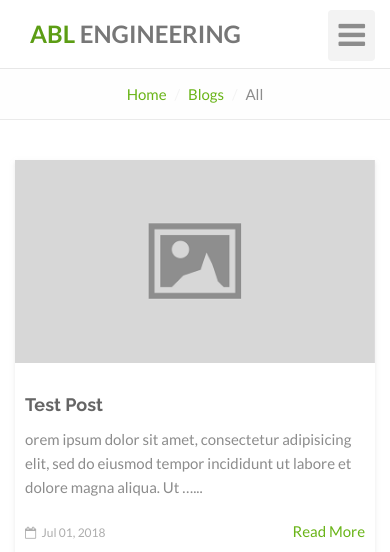
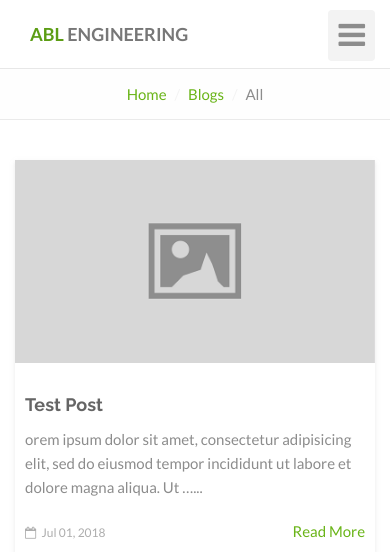
Before and after one commit to eyobofficial/abl-site, a Django app: page /blogs/ in a window 390 px wide. Shown: the top 552 px of the page. Run offline with Django 3.2, Linux system fonts and the light colour scheme; data comes from the database, SQL or seed files in the repository; parts of the project's set-up code (start-up, migrations or seed data) failed here and were passed over; some libraries are stand-ins or nearby versions.

Commit message:
Create to 2 navbar-brand for desktop & mobile

```diff
--- a/templates/base.html
+++ b/templates/base.html
@@ -52,6 +52,10 @@
 		ul.nav {
 			font-weight: bold !important;
 		}
+
+		.f-18 {
+			font-size: 18px !important;
+		}
 	</style>
 </head>
 
@@ -70,7 +74,13 @@
 				</button>
 				<a href="{% url 'pages:index' %}" class="navbar-brand">
 					<!-- <img src="{% static 'assets/img/logo/bravana-lite-logo.png' %}" alt="ABL Logo">  -->
-					<span class="text-green">ABL</span>	ELECTRICAL ENGINEERING
+					<span class="hidden-xs">
+						<span class="text-green">ABL</span>	ELECTRICAL ENGINEERING
+					</span>
+
+					<span class="visible-xs f-18">
+						<span class="text-green">ABL</span> ENGINEERING
+					</span>
 				</a>
 				<div id="main-nav-collapse" class="collapse navbar-collapse">
 					<ul class="nav navbar-nav main-navbar-nav">
@@ -93,7 +103,13 @@
 				</button>
 				<a href="{% url 'pages:index' %}" class="navbar-brand">
 					<!-- <img src="{% static 'assets/img/logo/bravana-lite-logo.png' %}" alt="ABL Logo"> -->
-					<span class="text-green">ABL</span> ENGINEERING
+					<span class="hidden-xs">
+						<span class="text-green">ABL</span>	ELECTRICAL ENGINEERING
+					</span>
+
+					<span class="visible-xs f-18">
+						<span class="text-green">ABL</span> ENGINEERING
+					</span>
 				</a>
 				<div id="main-nav-collapse" class="collapse navbar-collapse">
 					<ul class="nav navbar-nav main-navbar-nav">
```
